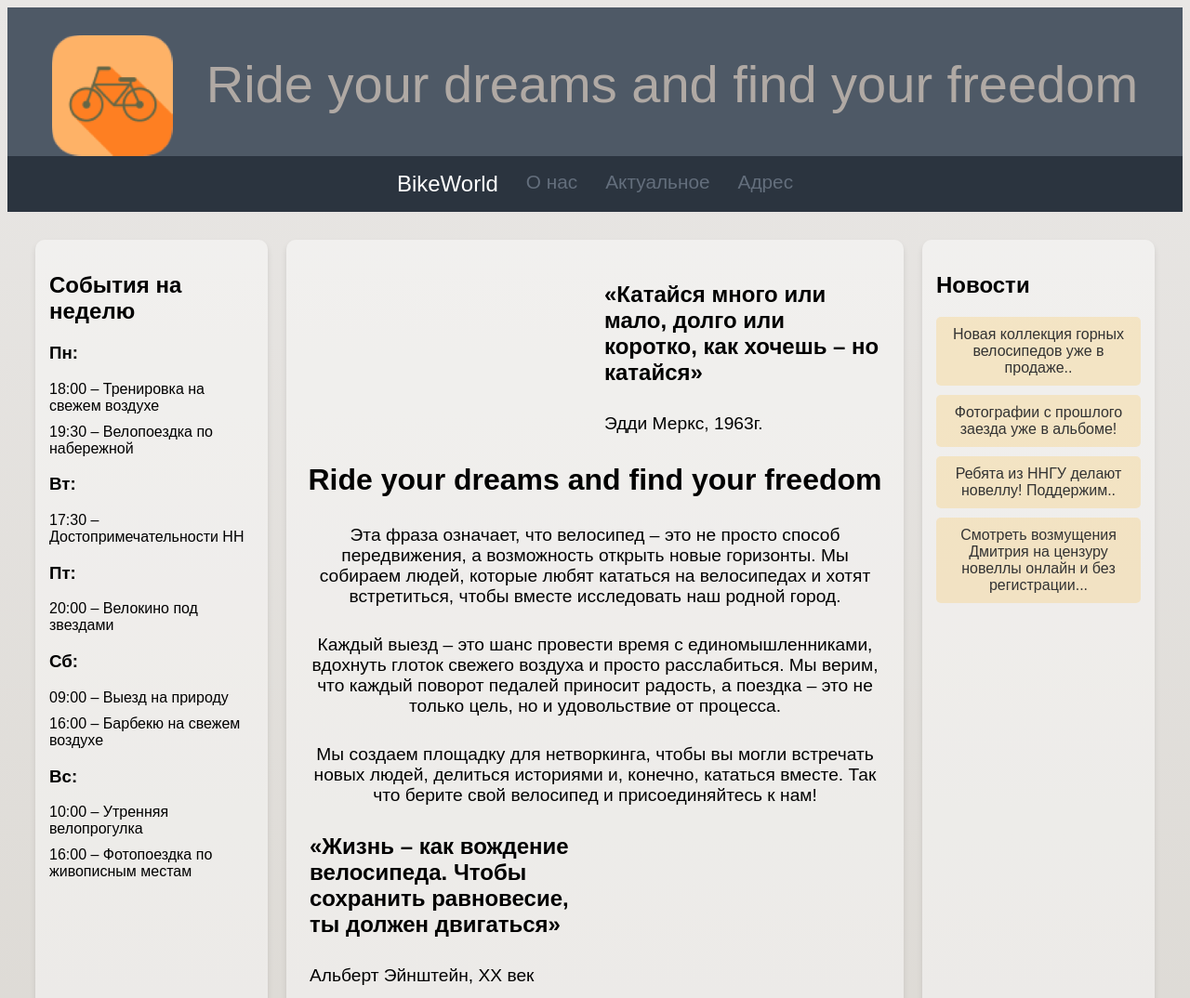
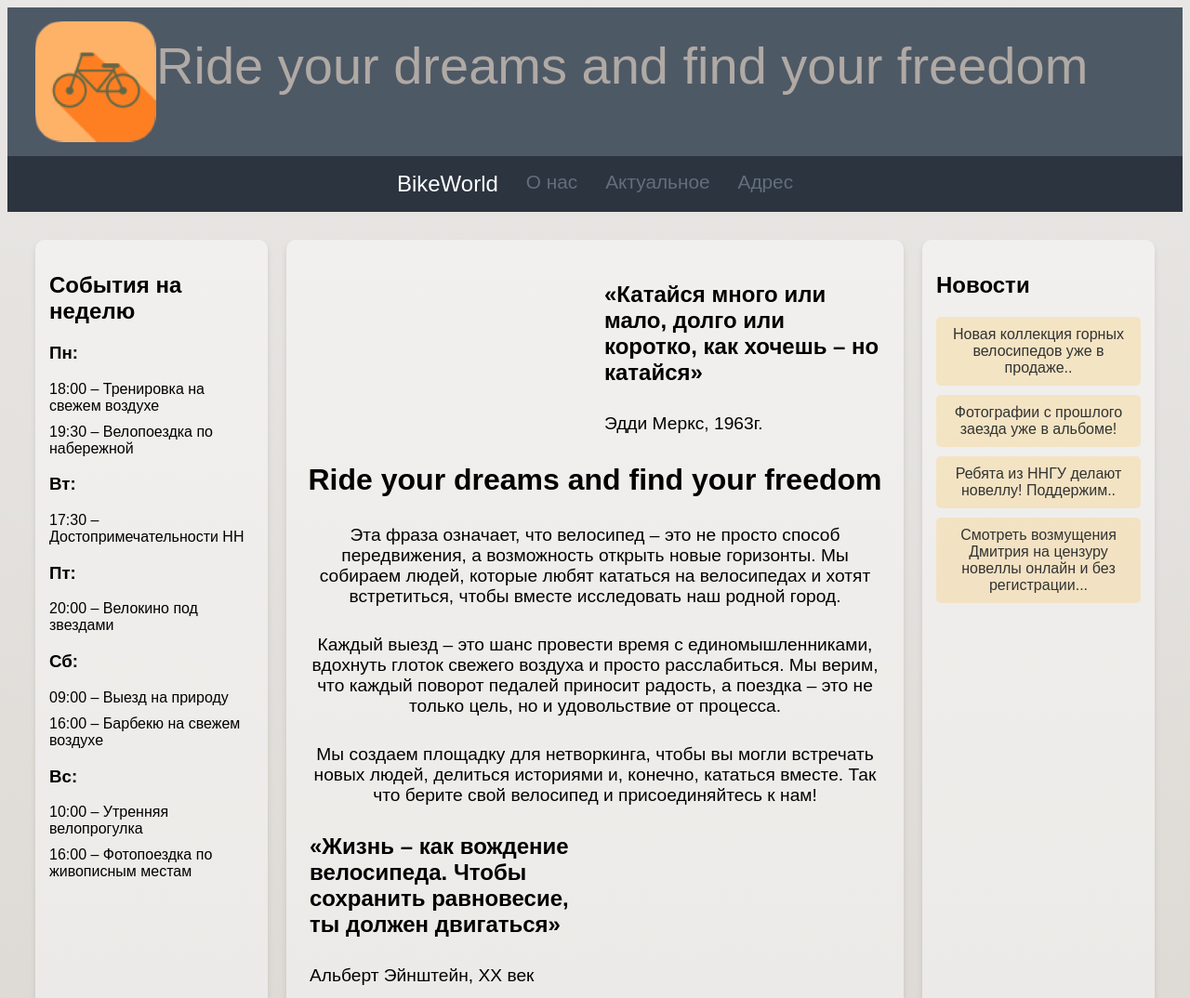
Before and after one commit to aizenxen/4, a plain HTML site: page index.html in a window 1280 px wide. Shown: the top 1074 px of the page at 93% size. Drawn offline with Linux system fonts and the light colour scheme.

Commit message:
теперь конец

```diff
--- a/css/about.css
+++ b/css/about.css
@@ -14,8 +14,9 @@ body {
 }
 
 .logo {
-    display: block;
-    margin: 0 auto;
+    display: flex;
+    justify-content: center;
+    align-items: center;
 }
 
 .logo img {
@@ -25,8 +26,7 @@ body {
 .welcome {
     color: #e6d7c7a4;
     font-size: 3.5rem;
-    text-align: center;
-    margin: 20px auto;
+    display: flex;
 }
 
 .menu {
--- a/css/activities.css
+++ b/css/activities.css
@@ -14,8 +14,9 @@ body {
 }
 
 .logo {
-    display: block;
-    margin: 0 auto;
+    display: flex;
+    justify-content: center;
+    align-items: center;
 }
 
 .logo img {
@@ -25,8 +26,7 @@ body {
 .welcome {
     color: #e6d7c7a4;
     font-size: 3.5rem;
-    text-align: center;
-    margin: 20px auto;
+    display: flex;
 }
 
 .menu {
--- a/css/adress.css
+++ b/css/adress.css
@@ -14,8 +14,9 @@ body {
 }
 
 .logo {
-    display: block;
-    margin: 0 auto;
+    display: flex;
+    justify-content: center;
+    align-items: center;
 }
 
 .logo img {
@@ -25,8 +26,7 @@ body {
 .welcome {
     color: #e6d7c7a4;
     font-size: 3.5rem;
-    text-align: center;
-    margin: 20px auto;
+    display: flex;
 }
 
 .menu {
@@ -65,6 +65,7 @@ body {
     color: #ffffff;
     font-size: 1.5rem;
 }
+
 .container {
     display: flex;
     flex-grow: 1;
--- a/css/style.css
+++ b/css/style.css
@@ -14,8 +14,9 @@ body {
 }
 
 .logo {
-    display: block;
-    margin: 0 auto;
+    display: flex;
+    justify-content: center;
+    align-items: center;
 }
 
 .logo img {
@@ -25,8 +26,7 @@ body {
 .welcome {
     color: #e6d7c7a4;
     font-size: 3.5rem;
-    text-align: center;
-    margin: 20px auto;
+    display: flex;
 }
 
 .menu {
```
